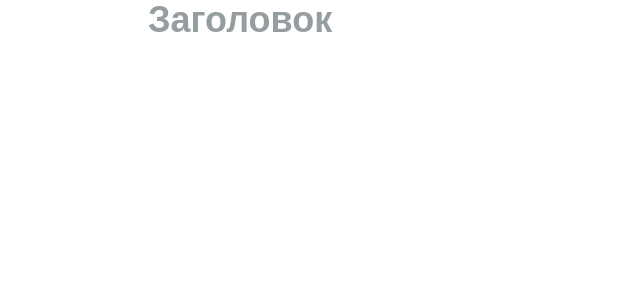
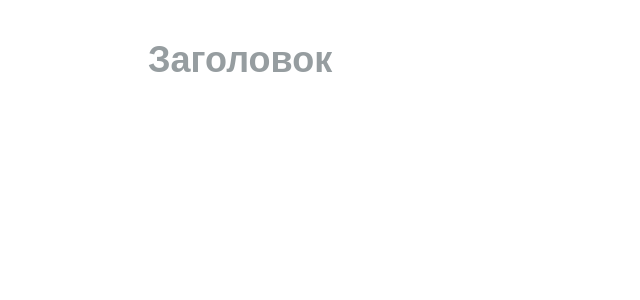
Before and after one commit to ithub-announcement/web, a React (Vite) app: page /editor in a window 1280 px wide. Shown: the top 300 px of the page, without its empty margins (0-640 px from the left). Built offline with nearby package versions, Linux system fonts and the light colour scheme.

Commit message:
Добавил отступ сверху у компонента EditorView

```diff
--- a/src/pages/editor/ui/editor.view.tsx
+++ b/src/pages/editor/ui/editor.view.tsx
@@ -2,7 +2,7 @@ import { Editor } from "@/widgets/editor/ui/base/editor.component";
 
 const EditorView: React.FC = () => {
   return (
-    <div className="w-full min-h-screen max-w-[1000px] mx-auto px-2">
+    <div className="w-full min-h-screen max-w-[1000px] mx-auto px-2 py-10">
       <Editor />
     </div>
   );
```
